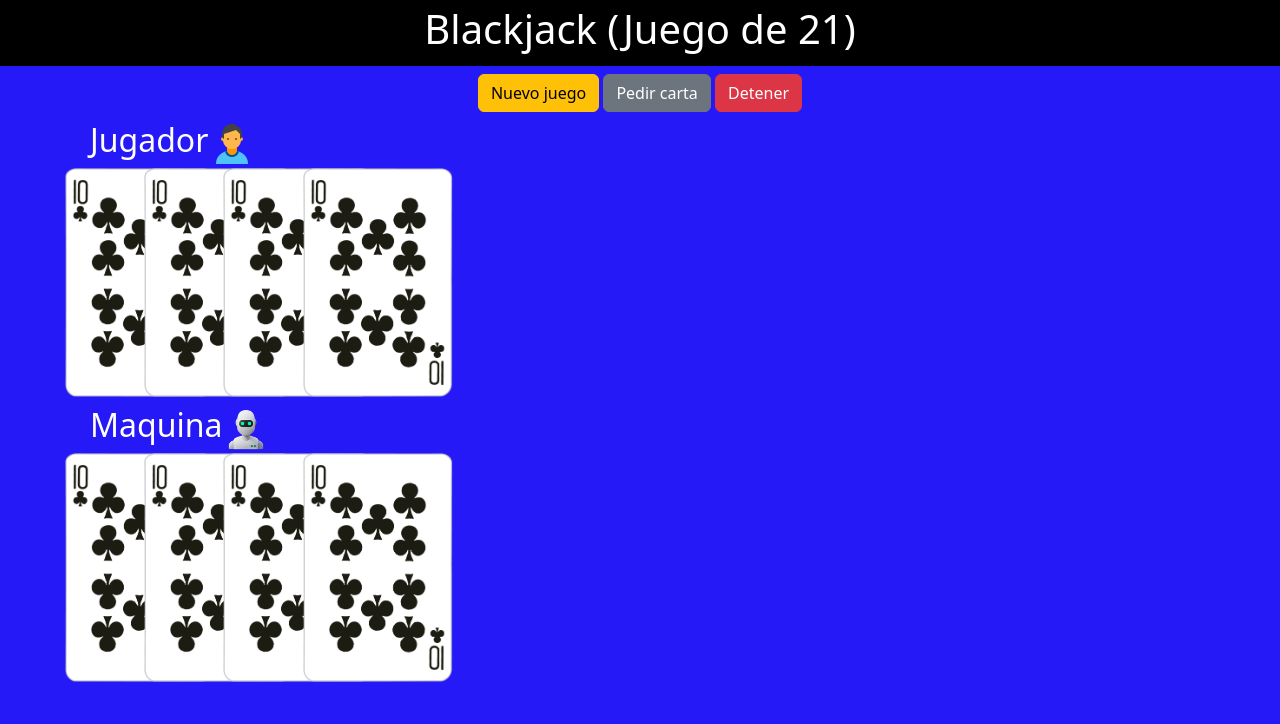
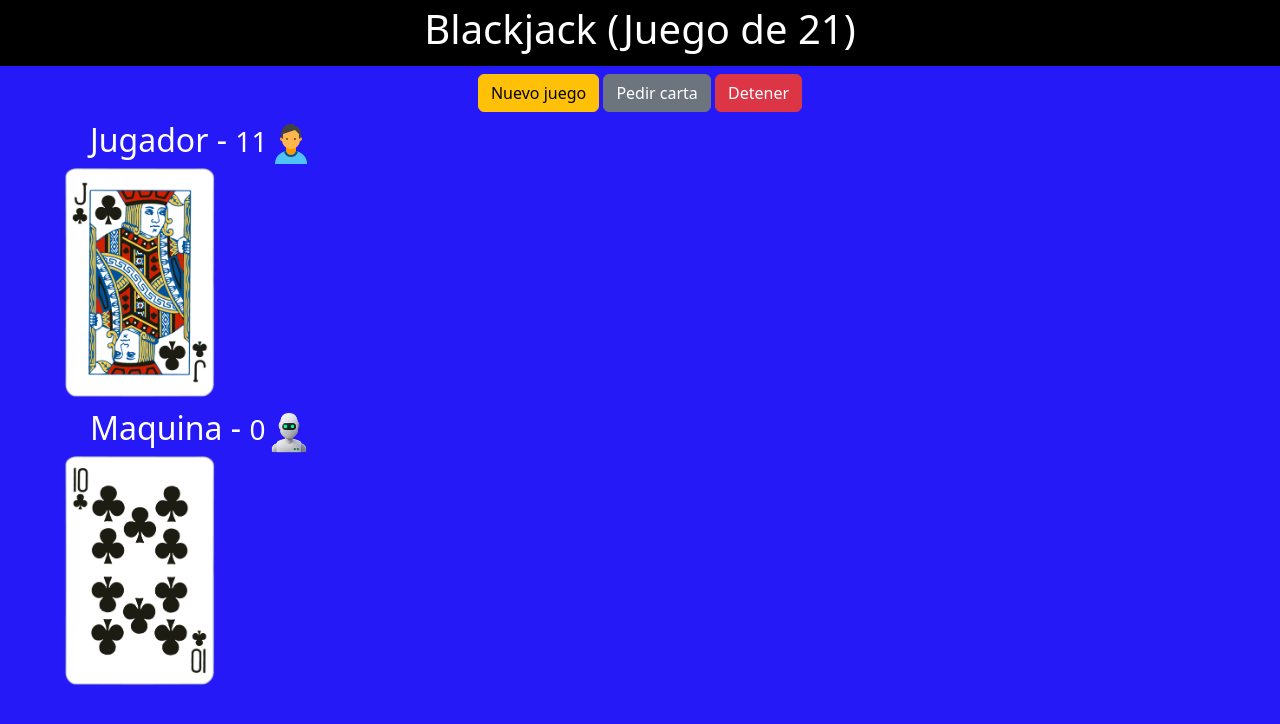
Before and after one commit to jaracamilo83/juego_cartas, a website built with Vite: page index.html in a window 1280 px wide. Both pictures are taken after a click on the button "Pedir carta". Built offline with nearby package versions, Linux system fonts and the light colour scheme.

Commit message:
💫 Se adiciona el evento al pedir una carta, para mostrar el puntaje y la carta

```diff
--- a/assets/css/style.css
+++ b/assets/css/style.css
@@ -33,6 +33,10 @@ html, body{
     color: var(--color-texto);
 }
 
+#jugador{
+    height: 280px;
+}
+
 .encabezado img{
     width: 48px;
 }
--- a/assets/js/app.js
+++ /dev/null
@@ -1,46 +0,0 @@
-import _ from 'underscore';
-import { Baraja } from './Baraja.js';
-
-/***
- * 2C   =   Two of Clubs
- * 2D   =   Two of Diamonds
- * 2H   =   Two of Hearts
- * 2S   =   Two of Spades
- */
-
-
-// const crearBaraja = () => {
-//     let deck = [];
-//     for(let tipo of tipos) {
-//         for(let valor of valores) {
-//             deck.push(valor + tipo);
-//         }
-//     }
-//     deck = _.shuffle(deck);
-
-//     return deck;
-// }
-
-let baraja = new Baraja();
-
-const pedirCarta = () => {
-    if(baraja.getBaraja().length === 0)
-    {
-        throw 'No hay cartas en la baraja';
-    }
-    let carta = baraja.getBaraja().pop();
-    return carta;
-}
-
-let carta = pedirCarta();
-
-console.log(carta.getValor() + carta.getTipo());
-
-let valorCarta = (carta) => {
-    let valor = carta.getValor();
-    return (isNaN(valor)) ?
-            (valor === 'A') ? 1 : (valor === 'J') ? 11 : (valor === 'Q') ? 12 : 13
-            : parseInt(valor);
-}
-
-console.log(valorCarta(carta));
--- /dev/null
+++ b/assets/js/juego.js
@@ -0,0 +1,62 @@
+import _ from 'underscore';
+import { Baraja } from './Baraja.js';
+
+/***
+ * 2C   =   Two of Clubs
+ * 2D   =   Two of Diamonds
+ * 2H   =   Two of Hearts
+ * 2S   =   Two of Spades
+ */
+
+const btnNuevoJuego = document.querySelector('#btnNuevoJuego');
+const btnPedirCarta = document.querySelector('#btnPedirCarta');
+const btnDetener = document.querySelector('#btnDetener');
+const jugador = document.querySelector('#jugador');
+const maquina = document.querySelector('#maquina');
+
+let puntajeJugador = 0, puntajeMaquina = 0;
+
+let baraja = new Baraja();
+
+const pedirCarta = () => {
+    if(baraja.getBaraja().length === 0)
+    {
+        throw 'No hay cartas en la baraja';
+    }
+    let carta = baraja.getBaraja().pop();
+    return carta;
+}
+
+let valorCarta = (carta) => {
+    let valor = carta.getValor();
+    return (isNaN(valor)) ?
+            (valor === 'A') ? 1 : (valor === 'J') ? 11 : (valor === 'Q') ? 12 : 13
+            : parseInt(valor);
+}
+
+function insertarCarta(carta)
+{
+    let imgCarta = document.createElement('img');
+    imgCarta.src = `assets/img/cartas/${carta.getValor()}${carta.getTipo()}.png`;
+    imgCarta.classList.add('carta');
+    jugador.append(imgCarta);
+}
+
+
+btnPedirCarta.addEventListener('click', () => {
+    let carta = pedirCarta();
+    let valor = valorCarta(carta);
+    puntajeJugador += valor;
+
+    jugador.querySelector('small').textContent = puntajeJugador;
+    insertarCarta(carta);
+    if(puntajeJugador > 21)
+    {
+        alert('Perdiste');
+        btnPedirCarta.disabled = true;
+    }else if(puntajeJugador === 21)
+    {
+        alert('Ganaste');
+        btnPedirCarta.disabled = true;
+    }
+});
--- a/index.html
+++ b/index.html
@@ -1,12 +1,15 @@
 <!DOCTYPE html>
 <html lang="en">
+
 <head>
     <meta charset="UTF-8">
     <meta name="viewport" content="width=device-width, initial-scale=1.0">
     <title>Blackjack (Juego de 21)</title>
-    <link href="https://cdn.jsdelivr.net/npm/bootstrap@5.3.8/dist/css/bootstrap.min.css" rel="stylesheet" integrity="sha384-sRIl4kxILFvY47J16cr9ZwB07vP4J8+LH7qKQnuqkuIAvNWLzeN8tE5YBujZqJLB" crossorigin="anonymous">
+    <link href="https://cdn.jsdelivr.net/npm/bootstrap@5.3.8/dist/css/bootstrap.min.css" rel="stylesheet"
+        integrity="sha384-sRIl4kxILFvY47J16cr9ZwB07vP4J8+LH7qKQnuqkuIAvNWLzeN8tE5YBujZqJLB" crossorigin="anonymous">
     <link rel="stylesheet" href="assets/css/style.css">
 </head>
+
 <body>
     <header class="titulo">
         <h1>Blackjack (Juego de 21)</h1>
@@ -14,39 +17,34 @@
     <div class="container">
         <div class="row text-center">
             <div class="col mt-2 ">
-                <button class="btn btn-warning">Nuevo juego</button>
-                <button class="btn btn-secondary">Pedir carta</button>
-                <button class="btn btn-danger">Detener</button>
+                <button id="btnNuevoJuego" class="btn btn-warning">Nuevo juego</button>
+                <button id="btnPedirCarta" class="btn btn-secondary">Pedir carta</button>
+                <button id="btnDetener" class="btn btn-danger">Detener</button>
             </div>
         </div>
-        <div class="row mt-2" id="jugador">
-        <div class="col ms-2">
+        <div class="row mt-2" >
+            <div class="col ms-2" id="jugador">
                 <div class="d-flex align-items-center encabezado">
-                <h2>Jugador</h2>
+                    <h2>Jugador - <small>0</small></h2>
                     <img src="assets/img/icons8-person-48.png" />
                 </div>
-            <img src="assets/img/cartas/10C.png" class="carta">
-            <img src="assets/img/cartas/10C.png" class="carta">
-            <img src="assets/img/cartas/10C.png" class="carta">
-            <img src="assets/img/cartas/10C.png" class="carta">
+                <!-- <img src="assets/img/cartas/10C.png" class="carta"> -->
             </div>
         </div>
 
-     <div class="row mt-2" id="maquina">
-        <div class="col ms-2">
+        <div class="row mt-2" >
+            <div class="col ms-2" id="maquina">
                 <div class="d-flex align-items-center encabezado">
-                <h2>Maquina</h2>
+                    <h2>Maquina - <small>0</small></h2>
                     <img src="assets/img/icons8-robot-94.png" />
                 </div>
-            <img src="assets/img/cartas/10C.png" class="carta">
-            <img src="assets/img/cartas/10C.png" class="carta">
-            <img src="assets/img/cartas/10C.png" class="carta">
                 <img src="assets/img/cartas/10C.png" class="carta">
             </div>
         </div>
     </div>
 
     <!-- <script src="assets/js/underscore.js"></script> -->
-    <script src="assets/js/app.js" type="module"></script>
+    <script src="assets/js/juego.js" type="module"></script>
 </body>
+
 </html>
```
Lines whose indentation alone changed are shown as unchanged.
